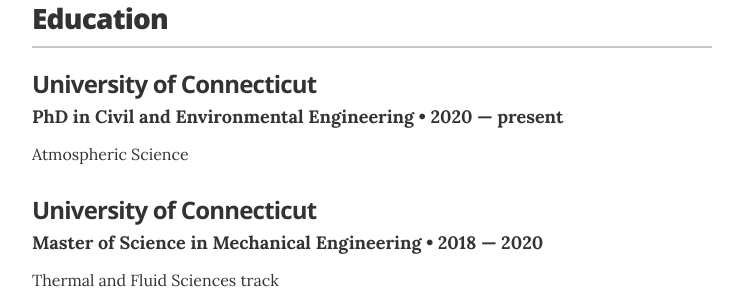
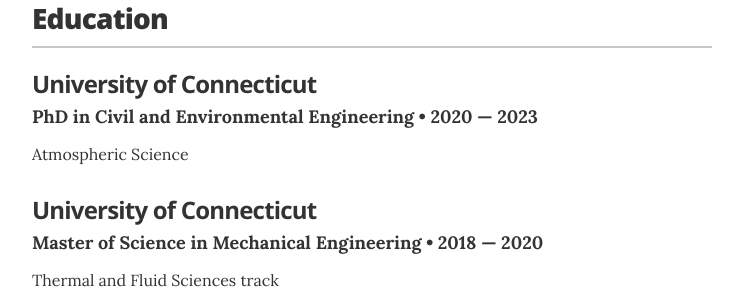
Before and after one commit to oumaimaLam/oumaimaLam.github.io, a Jekyll site: the page built from index.html, in a window 1280 px wide and 900 px high, scrolled down 987 px. Shown: the part 155-455 px from the top of the window, without its empty margins (268-1011 px from the left). Built offline with Jekyll 4.4.1, drawn with Linux system fonts in a browser that asks for light colours.

Commit message:
Update education.yml

```diff
--- a/_data/education.yml
+++ b/_data/education.yml
@@ -1,6 +1,6 @@
 - degree: PhD in Civil and Environmental Engineering
   uni: University of Connecticut
-  year: 2020 &mdash; present
+  year: 2020 &mdash; 2023
   #award: Most likely to succeed
   summary: Atmospheric Science
 
```
